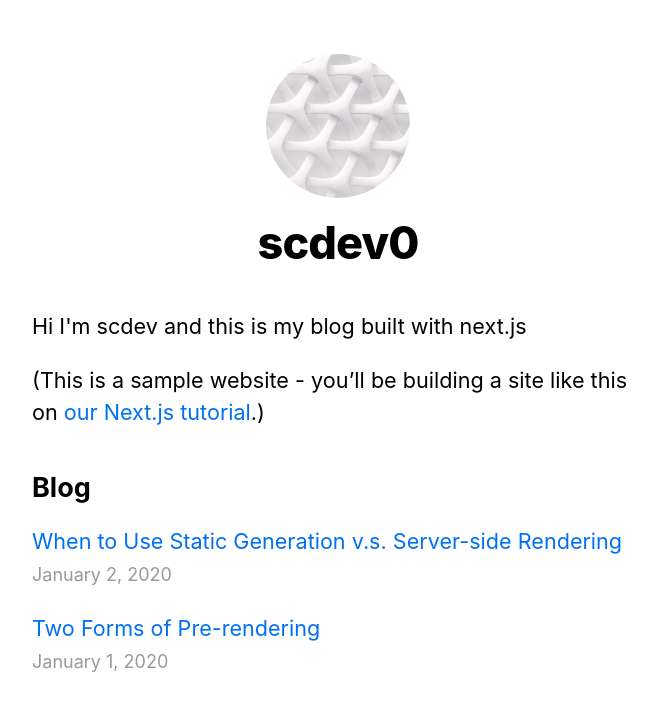
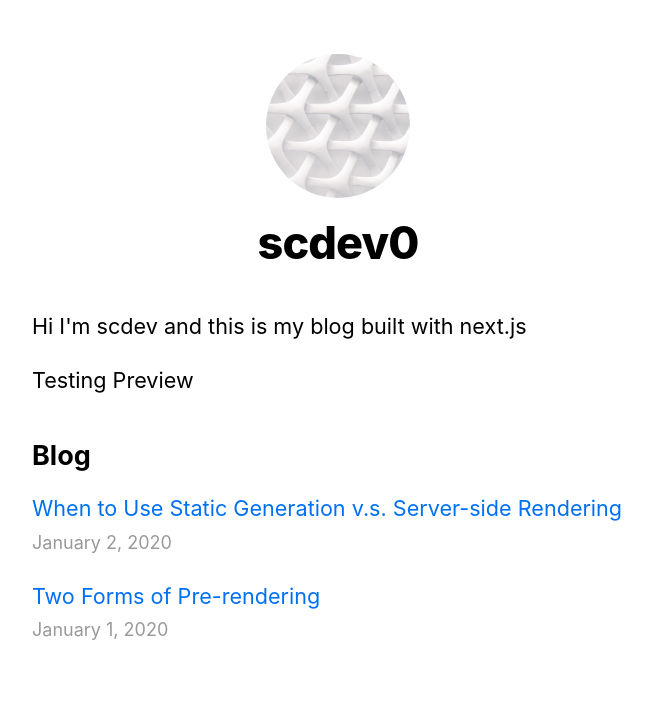
Before and after one commit to scdev0/nextjs-blog, a Next.js app: page / in a window 1280 px wide. Shown: the top 710 px of the page, without its empty margins (302-959 px from the left). Built offline with nearby package versions, Linux system fonts and the light colour scheme.

Commit message:
Test preview

```diff
--- a/pages/index.js
+++ b/pages/index.js
@@ -13,10 +13,7 @@
       </Head>
       <section className={utilStyles.headingMd}>
         <p>Hi I'm scdev and this is my blog built with next.js</p>
-        <p>
-          (This is a sample website - you’ll be building a site like this on{' '}
-          <a href='https://nextjs.org/learn'>our Next.js tutorial</a>.)
-        </p>
+        <p>Testing Preview</p>
       </section>
       <section className={`${utilStyles.headingMd} ${utilStyles.padding1px}`}>
         <h2 className={utilStyles.headingLg}>Blog</h2>
```
